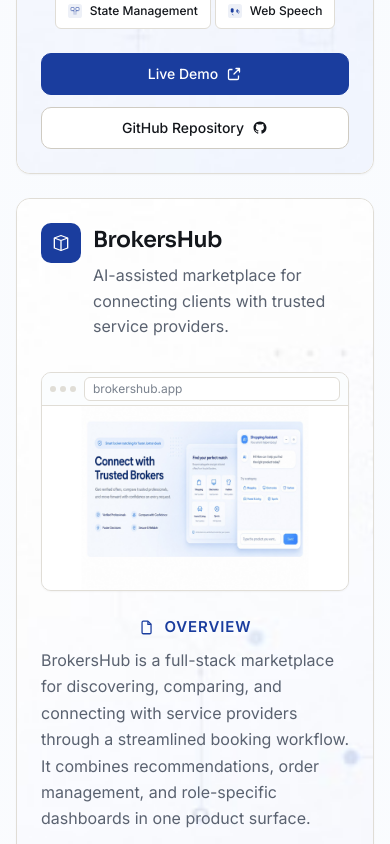
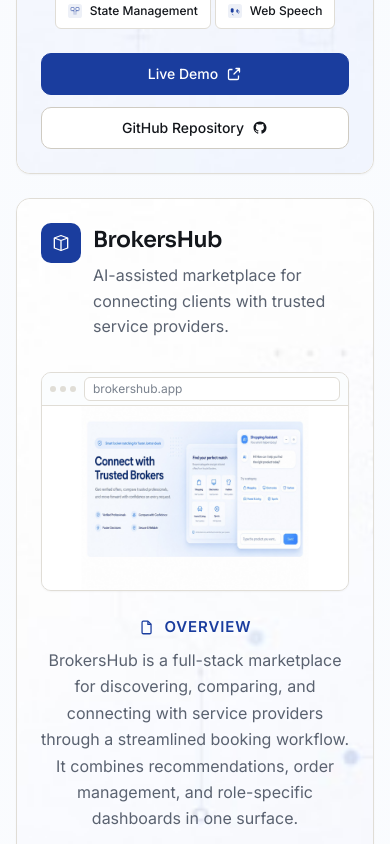
Before and after one commit to karimsajaber-cyber/myportfolio, a React (Vite) app: page / in a window 390 px wide. Shown: the part 4798-5642 px from the top of the page. Built offline with nearby package versions, Linux system fonts and the light colour scheme.

Commit message:
Finalize project and research responsive updates

```diff
--- a/src/content/projects.js
+++ b/src/content/projects.js
@@ -48,13 +48,13 @@
     tagline:
       "AI-assisted marketplace for connecting clients with trusted service providers.",
     overview:
-      "BrokersHub is a full-stack marketplace for discovering, comparing, and connecting with service providers through a streamlined booking workflow. It combines recommendations, order management, and role-specific dashboards in one product surface.",
+      "BrokersHub is a full-stack marketplace for discovering, comparing, and connecting with service providers through a streamlined booking workflow. It combines recommendations, order management, and role-specific dashboards in one surface.",
     contribution:
       "Led project architecture and implemented core backend and frontend features, with emphasis on scalable workflows, usability, and database design.",
     features: [
       "Reviews and ratings with verified customer feedback",
       "End-to-end booking workflow from request to completion",
-      "End-to-end booking workflow from request to completion",
+      "ٌReal live Chat capability between customer and broker",
       "AI-powered provider chatbot for smarter customer assistance",
       "Built-in real-time chat for seamless client and broker",
       "Smart API integrations with e-commerce like Amazon and Shein",
--- a/src/sections/Projects/CaseStudyRow.jsx
+++ b/src/sections/Projects/CaseStudyRow.jsx
@@ -30,7 +30,11 @@
   const rowClass = [styles.row, isLast ? styles.last : ""].filter(Boolean).join(" ");
 
   return (
-    <article className={rowClass} aria-labelledby={`project-${project.id}`}>
+    <article
+      id={project.id}
+      className={rowClass}
+      aria-labelledby={`project-${project.id}`}
+    >
       <div className={styles.card}>
         <header className={styles.brand}>
           <div className={styles.brandIcon} aria-hidden="true">
--- a/src/sections/Projects/CaseStudyRow.module.css
+++ b/src/sections/Projects/CaseStudyRow.module.css
@@ -188,6 +188,7 @@
   margin: 0;
   font-size: var(--text-base);
   line-height: 1.65;
+  text-align: center;
   color: var(--color-text-muted);
 }
 
--- a/src/sections/Research/Research.module.css
+++ b/src/sections/Research/Research.module.css
@@ -162,7 +162,7 @@
 
 .chipList {
   display: flex;
-  justify-content: flex-end;
+  justify-content: center;
   flex-wrap: wrap;
   gap: var(--space-2);
   margin: 0;
@@ -194,6 +194,7 @@
   display: flex;
   flex-wrap: wrap;
   gap: var(--space-3);
+  justify-content: center;
   padding-top: var(--space-2);
 }
 
```
